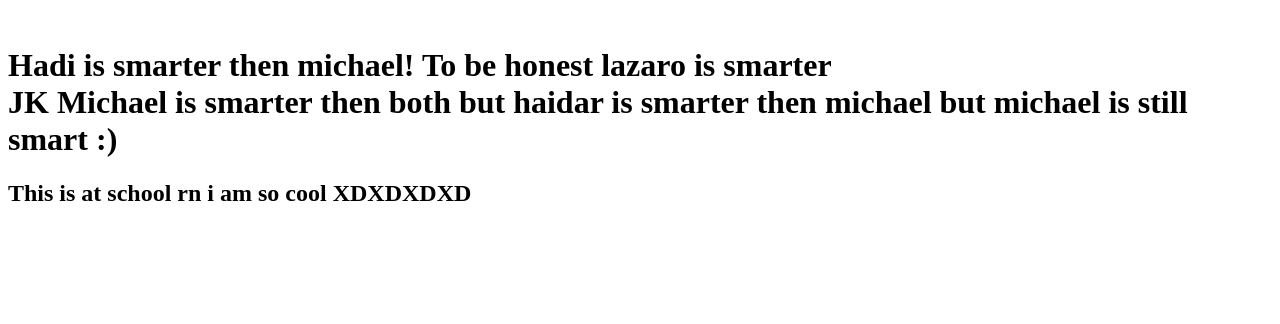
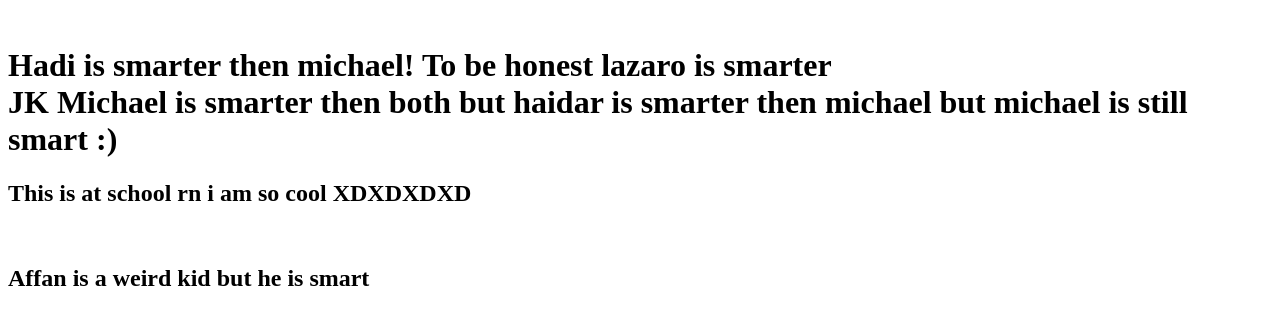
Before and after one commit to haidar168911/sadasd, a plain HTML site: page index.html in a window 1280 px wide. Drawn offline with Linux system fonts and the light colour scheme.

Commit message:
Update index.html

```diff
--- a/index.html
+++ b/index.html
@@ -9,6 +9,7 @@
 	<h2> This is at school rn i am so cool XDXDXDXD </h2>
 
 	<marquee> Hi </marquee>
+	<h2> Affan is a weird kid but he is smart</h2>
 </body>
 </head>
 </html>
```
